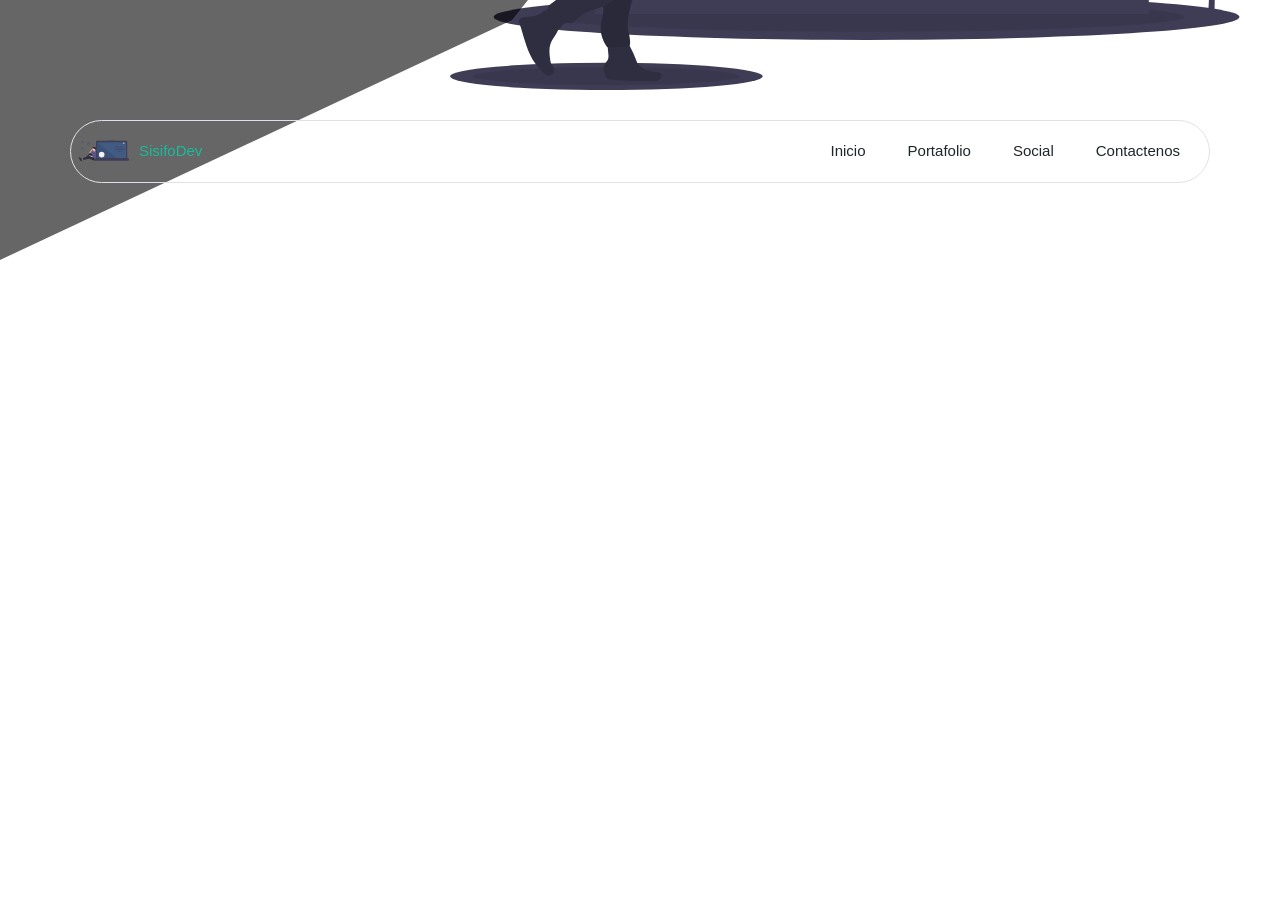
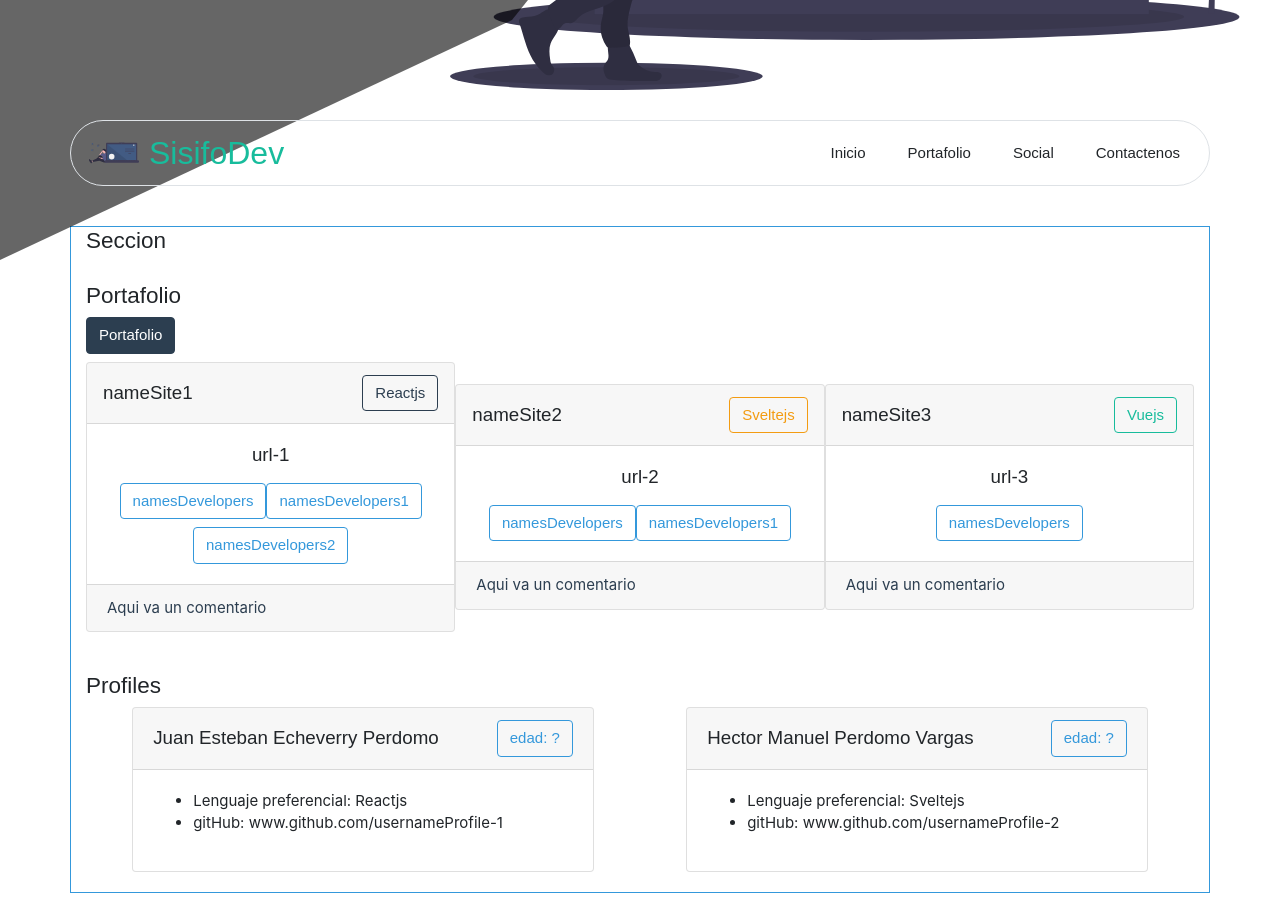
Before and after one commit to Sisifo-G/sisifodev, a React (Create React App) app: page / in a window 1280 px wide. Shown: the part 540-1453 px from the top of the page. Before the commit the page ends 800 px from the top, so only its background shows below. Built offline with nearby package versions, Linux system fonts and the light colour scheme; a web font is replaced by a local one.

Commit message:
add to App some Components for use of the Seccion
Components:
Seccion, profile

JSON: portfolio (for testing)

```diff
--- a/src/App.css
+++ b/src/App.css
@@ -1,5 +1,60 @@
 @import url('https://fonts.googleapis.com/css2?family=Recursive:wght@400;500&display=swap');
 
-h1, h2, h3, h4, a, button {
+/*
+    para el root
+    color svg: #425B83
+*/
+
+/*
+    estilos importantes que elimino por venir predeterminado del bostrtrap 4
+*/
+
+input:focus, .btn:focus, .btn.focus,
+button:focus, button, button:focus,
+.btn-primary:focus,
+.swal-button:focus,
+.btn-primary:not(:disabled):not(.disabled):active:focus,
+.btn-primary:not(:disabled):not(.disabled).active:focus,
+.show > .btn-primary.dropdown-toggle:focus,
+.btn-info:not(:disabled):not(.disabled):active:focus,
+.btn-info:not(:disabled):not(.disabled).active:focus,
+.show > .btn-info.dropdown-toggle:focus,
+.btn-secondary:not(:disabled):not(.disabled):active:focus,
+.btn-secondary:not(:disabled):not(.disabled).active:focus,
+.show > .btn-secondary.dropdown-toggle:focus,
+.btn-success:not(:disabled):not(.disabled):active:focus,
+.btn-success:not(:disabled):not(.disabled).active:focus,
+.show > .btn-success.dropdown-toggle:focus,
+.btn-warning:not(:disabled):not(.disabled):active:focus,
+.btn-warning:not(:disabled):not(.disabled).active:focus,
+.show > .btn-warning.dropdown-toggle:focus,
+.btn-danger:not(:disabled):not(.disabled):active:focus,
+.btn-danger:not(:disabled):not(.disabled).active:focus,
+.show > .btn-danger.dropdown-toggle:focus,
+.btn-light:not(:disabled):not(.disabled):active:focus,
+.btn-light:not(:disabled):not(.disabled).active:focus,
+.show > .btn-light.dropdown-toggle:focus,
+.btn-dark:not(:disabled):not(.disabled):active:focus,
+.btn-dark:not(:disabled):not(.disabled).active:focus,
+.show > .btn-dark.dropdown-toggle:focus {
+    box-shadow: none !important;
+    outline: none !important;
+}
+
+h1, h2, h3, h4, h5, a, button, a, .fontTitle {
     font-family: 'Recursive', sans-serif;
+    text-decoration: none;
 }
+
+/* .navegation button, .titleLogo {
+    color: #fff;
+} */
+
+/* .navegation button:hover {
+    background-color: ;
+} */
+
+.titleLogo {
+    font-size: 2rem;
+    padding-left: 10px;
+}
--- a/src/App.js
+++ b/src/App.js
@@ -4,6 +4,7 @@ import './App.css';
 // Componenets
 import Header from './components/header/Header';
 import Navegation from './components/navigation/Navigation';
+import Seccion from './components/seccion/Seccion';
 
 // Class Component => Mantenimiento
 // import TypeEffect from './components/typingEffect/TypingEffect';
@@ -12,9 +13,8 @@ const App = () => {
   return (
     <div className="App">
       <Header titleHeader="SisifoDev" />
-      <Navegation
-        titleNav="Esto es un Menu de Navegacion"
-      />
+      <Navegation />
+      <Seccion />
     </div>
   );
 }
--- /dev/null
+++ b/src/components/portafolio/Portafolio.css
@@ -0,0 +1,4 @@
+.portafolio {
+    padding-top: 20px;
+    padding-bottom: 20px;
+}
--- /dev/null
+++ b/src/components/portafolio/Portafolio.js
@@ -0,0 +1,65 @@
+import React from 'react';
+import './Portafolio.css';
+
+// portafolioJSON
+import json from '../../resources/json/portafolio.json';
+
+
+const Portafolio = () => {
+    let buttonClass = 'btn btn-outline-';
+
+    const portafolios = json.portafolio;
+
+    const getPortafolios = () => {
+        return console.log(portafolios)
+    }
+
+    return (
+        <div className="portafolio">
+            <h4>Portafolio</h4>
+            <button
+                className="btn btn-primary"
+                onClick={() => getPortafolios()}>
+                Portafolio
+            </button>
+            <div className="d-flex justify-content-around align-items-center">
+                {portafolios.map(muestra => (
+                    <div
+                        key={muestra.id}
+                        className="card col-md-4 mt-2 p-0">
+                        <div
+                            className="card-header d-flex justify-content-between align-items-center pl-3 pr-3">
+                            <h5 className="mb-0">{muestra.nameWedSite}</h5>
+                            <button
+                                className={
+                                    muestra.develomented === 'Reactjs' ?
+                                    buttonClass + 'primary' :
+                                    muestra.develomented === 'Sveltejs' ?
+                                    buttonClass + 'warning' :
+                                    buttonClass + 'success'
+                                }>
+                                {muestra.develomented}
+                            </button>
+                        </div>
+                        <div className="card-body text-center">
+                            <h5>{muestra.screenPage}</h5>
+                            {muestra.developer.map((desarrolladores, i) => (
+                                <button
+                                    key={i}
+                                    className="btn btn-outline-info mt-2">
+                                    {desarrolladores}
+                                </button>
+                            ))}
+                        </div>
+                        <div className="card-footer">
+                            <p className="text-primary m-0">
+                                Aqui va un comentario
+                            </p>
+                        </div>
+                    </div>
+                ))}
+            </div>
+        </div>
+    );
+}
+export default Portafolio;
--- /dev/null
+++ b/src/components/profiles/Profiles.css
@@ -0,0 +1,4 @@
+.profiles {
+    padding-top: 20px;
+    padding-bottom: 20px;
+}
--- /dev/null
+++ b/src/components/profiles/Profiles.js
@@ -0,0 +1,43 @@
+import React from 'react';
+import './Profiles.css';
+
+// json developers
+import json from '../../resources/json/portafolio.json';
+
+const Profiles = () => {
+    const profile = json.developers;
+    return (
+        <div className="profiles">
+            <h4>Profiles</h4>
+            <div className="contentProfiles d-flex justify-content-around">
+                {profile.map(profile => (
+                    <div key={profile.id} className="card col-md-5 pl-0 pr-0">
+                        <div className="card-header d-flex justify-content-between align-items-center">
+                            <h5 className="m-0">
+                                {profile.name}
+                            </h5>
+                            <button
+                                className="btn btn-outline-info">
+                                edad: {profile.years === '' ? '?' : profile.years}
+                            </button>
+                        </div>
+                        <div className="card-body">
+                            <ul>
+                                <li>
+                                    Lenguaje preferencial: {profile.devOps}
+                                </li>
+                                {profile.socialWeb.map((social, i) => (
+                                    <li key={i}>
+                                        gitHub: {social.github}
+                                    </li>
+                                ))}
+                            </ul>
+                        </div>
+                    </div>
+                ))}
+            </div>
+        </div>
+    );
+}
+
+export default Profiles;
--- /dev/null
+++ b/src/components/seccion/Seccion.css
@@ -0,0 +1,4 @@
+.contentSeccion {
+    padding-top: 40px;
+    padding-bottom: 20px;
+}
--- /dev/null
+++ b/src/components/seccion/Seccion.js
@@ -0,0 +1,23 @@
+import React from 'react';
+import './Seccion.css';
+
+// components for the seccions
+import Portafolio from '../portafolio/Portafolio';
+import Profiles from '../profiles/Profiles';
+
+
+class Seccion extends React.Component {
+    render() {
+        return (
+            <div className="contentSeccion">
+                <div className="container border border-info">
+                    <h4>Seccion</h4>
+                    <Portafolio />
+                    <Profiles />
+                </div>
+            </div>
+        );
+    }
+}
+
+export default Seccion;
--- /dev/null
+++ b/src/resources/json/portafolio.json
@@ -0,0 +1,58 @@
+{
+    "portafolio": [
+        {
+            "id": 1,
+            "nameWedSite": "nameSite1",
+            "screenPage": "url-1",
+            "developer": [
+                "namesDevelopers",
+                "namesDevelopers1",
+                "namesDevelopers2"
+            ],
+            "develomented": "Reactjs"
+        },
+        {
+            "id": 2,
+            "nameWedSite": "nameSite2",
+            "screenPage": "url-2",
+            "developer": [
+                "namesDevelopers",
+                "namesDevelopers1"
+            ],
+            "develomented": "Sveltejs"
+        },
+        {
+            "id": 3,
+            "nameWedSite": "nameSite3",
+            "screenPage": "url-3",
+            "developer": [
+                "namesDevelopers"
+            ],
+            "develomented": "Vuejs"
+        }
+    ],
+    "developers": [
+        {
+            "id": 1,
+            "name": "Juan Esteban Echeverry Perdomo",
+            "socialWeb": [
+                {
+                    "github": "www.github.com/usernameProfile-1"
+                }
+            ],
+            "years": "",
+            "devOps": "Reactjs"
+        },
+        {
+            "id": 2,
+            "name":"Hector Manuel Perdomo Vargas",
+            "socialWeb": [
+                {
+                    "github": "www.github.com/usernameProfile-2"
+                }
+            ],
+            "years": "",
+            "devOps": "Sveltejs"
+        }
+    ]
+}
```
